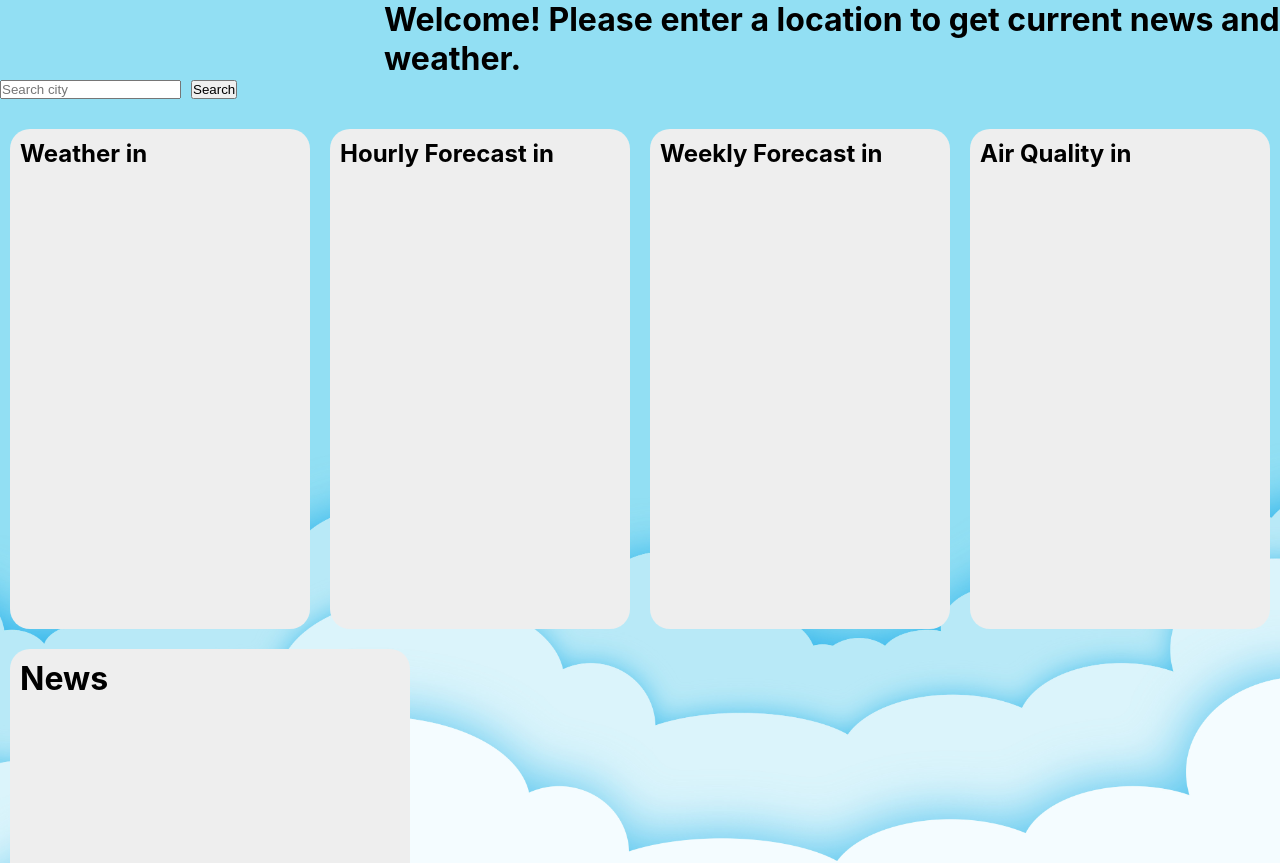
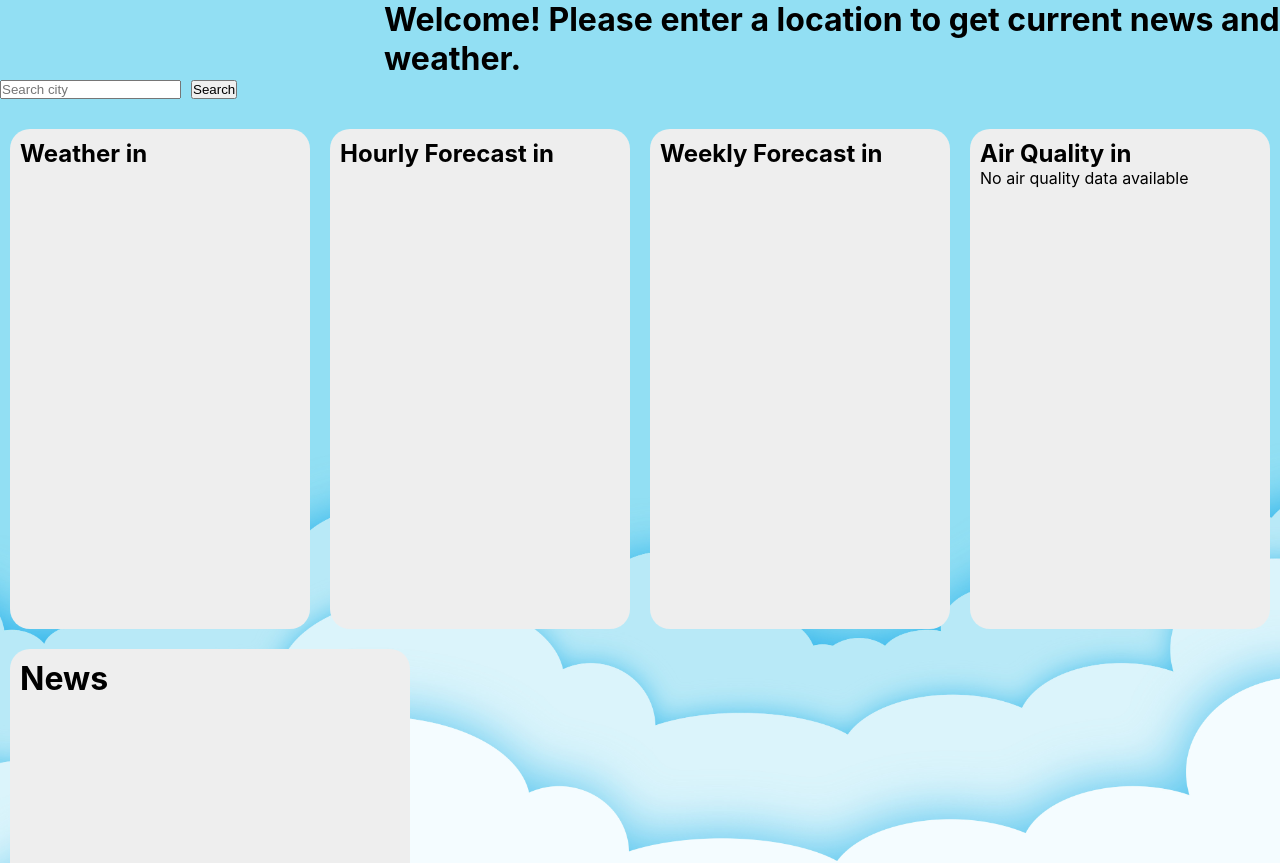
Before and after one commit to larsones/Headstarter-Project-2, a React (Create React App) app in the folder weather-app/: page / in a window 1280 px wide. Shown: the top 863 px of the page. Built offline with nearby package versions, Linux system fonts and the light colour scheme.

Commit message:
Update AirQuality.js

```diff
--- a/weather-app/src/AirQuality.js
+++ b/weather-app/src/AirQuality.js
@@ -1,14 +1,51 @@
-import React from 'react';
-
+import React, { useState, useEffect } from 'react';
 
 const AirQuality = ({ city }) => {
+  const [airQualityData, setAirQualityData] = useState(null);
+
+  useEffect(() => {
+    const fetchAirQualityData = async () => {
+      try {
+        const response = await fetch(
+          `http://api.openweathermap.org/data/2.5/air_pollution/forecast?appid=e7fc081df850c97f252bf1c3af358d51&q=${encodeURIComponent(city)}`
+        );
+        const data = await response.json();
+        setAirQualityData(data);
+      } catch (error) {
+        console.error('Error fetching air quality data:', error);
+      }
+    };
+
+    if (city) {
+      fetchAirQualityData();
+    }
+  }, [city]);
+
+  const formatTimestamp = (timestamp) => {
+    const date = new Date(timestamp * 1000);
+    const options = { weekday: 'long', month: 'long', day: 'numeric' };
+    return date.toLocaleDateString(undefined, options);
+  };
+
+  const renderAirQuality = () => {
+    if (!airQualityData || !airQualityData.list) {
+      return <p>No air quality data available</p>;
+    }
+
+    return airQualityData.list.map((entry) => (
+      <div key={entry.dt} className="air-quality-entry">
+        <p>{formatTimestamp(entry.dt)}</p>
+        <p>Air Quality Index (AQI): {entry.main.aqi}</p>
+      </div>
+    ));
+  };
+
   return (
     <div className="widget">
       <h2>Air Quality in {city}</h2>
-      {/* Air quality data will go here */}
+      {renderAirQuality()}
     </div>
   );
-}
-
+};
 
 export default AirQuality;
```
